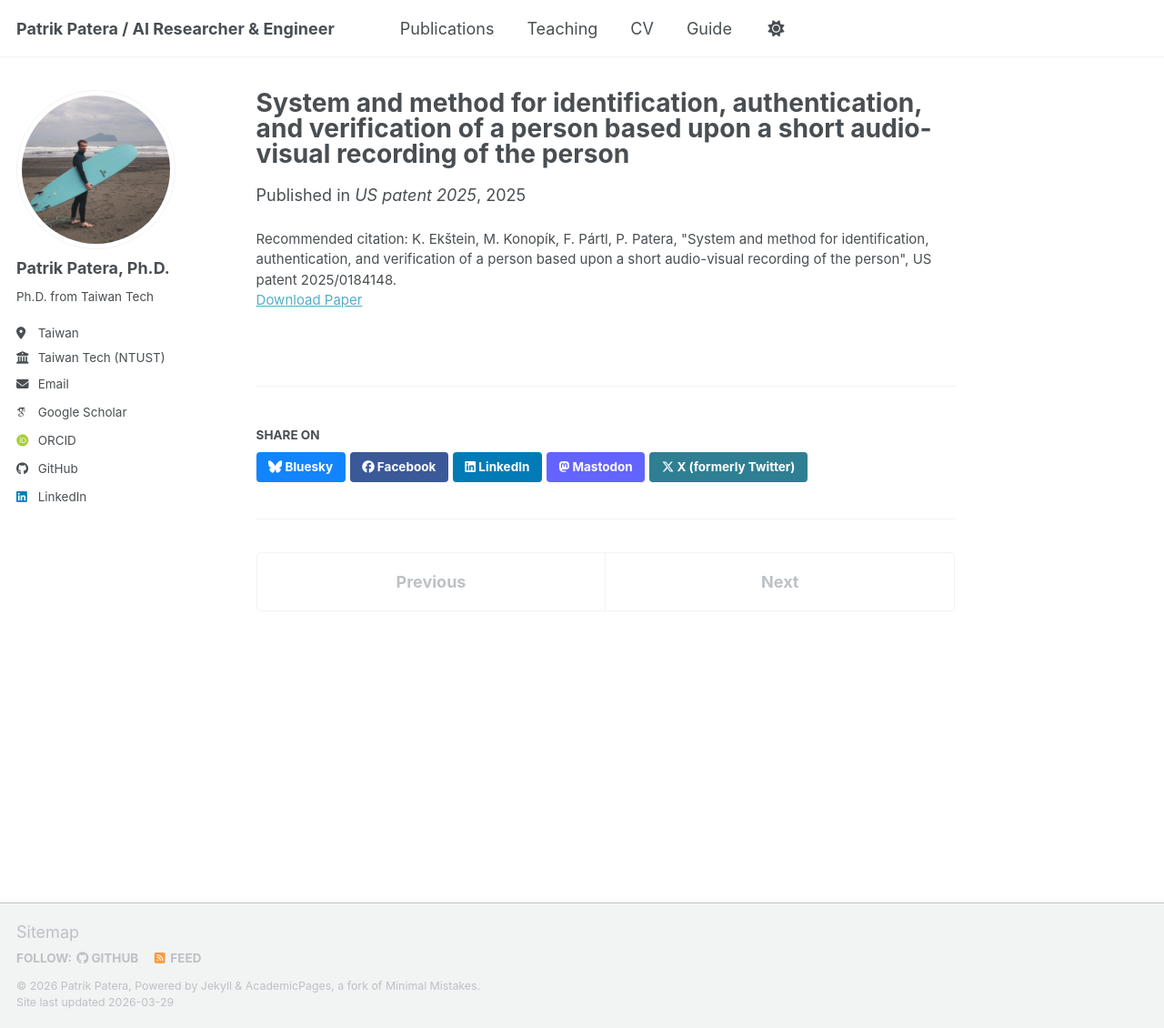
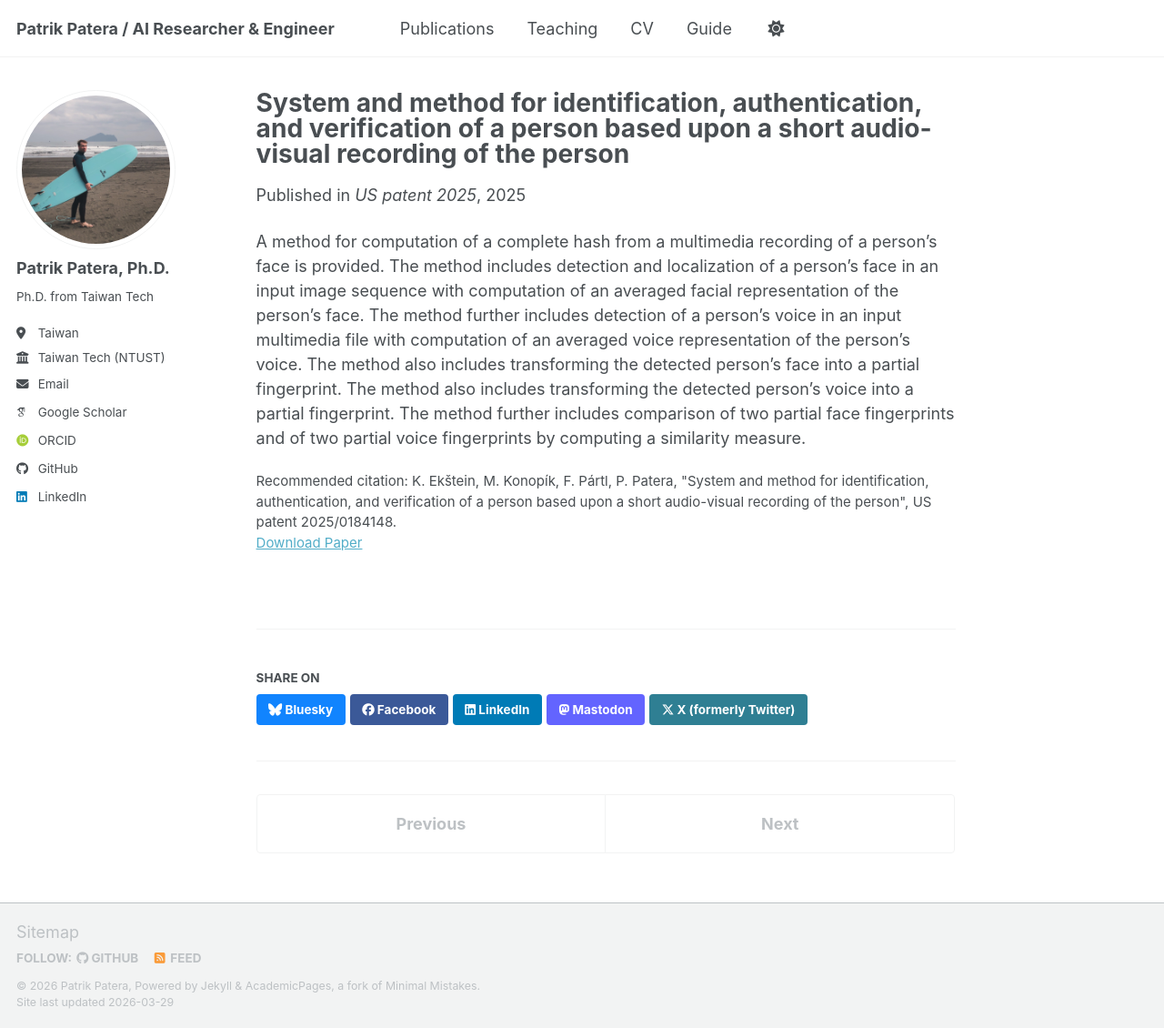
Before and after one commit to patpatera/patpatera.github.io, a Jekyll site: the page built from _publications/US-Patent-2025.md, in a window 1280 px wide and 1130 px high. Shown: the whole window at 91% size. Built offline with Jekyll 4.4.1, drawn with Linux system fonts in a browser that asks for light colours; some web fonts are replaced; a script bundle is joined from its source files by our own code; library files that are not in the unit come from our copies.

Commit message:
Update US-Patent-2025.md

```diff
--- a/_publications/US-Patent-2025.md
+++ b/_publications/US-Patent-2025.md
@@ -9,3 +9,5 @@ venue: 'US patent 2025'
 paperurl: 'https://patents.google.com/patent/US20250184148A1/en'
 citation: 'K. Ekštein, M. Konopík, F. Pártl, P. Patera, "System and method for identification, authentication, and verification of a person based upon a short audio-visual recording of the person", US patent 2025/0184148.'
 ---
+
+A method for computation of a complete hash from a multimedia recording of a person's face is provided. The method includes detection and localization of a person's face in an input image sequence with computation of an averaged facial representation of the person's face. The method further includes detection of a person's voice in an input multimedia file with computation of an averaged voice representation of the person's voice. The method also includes transforming the detected person's face into a partial fingerprint. The method also includes transforming the detected person's voice into a partial fingerprint. The method further includes comparison of two partial face fingerprints and of two partial voice fingerprints by computing a similarity measure.
```
